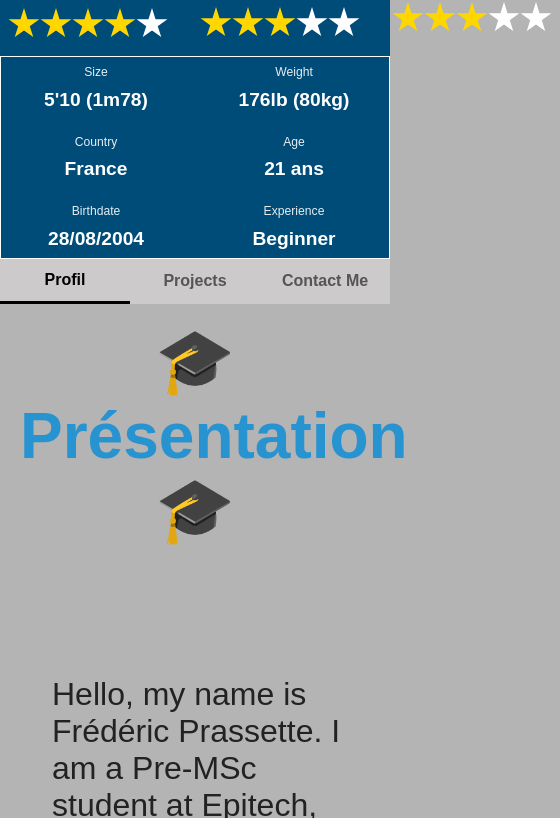
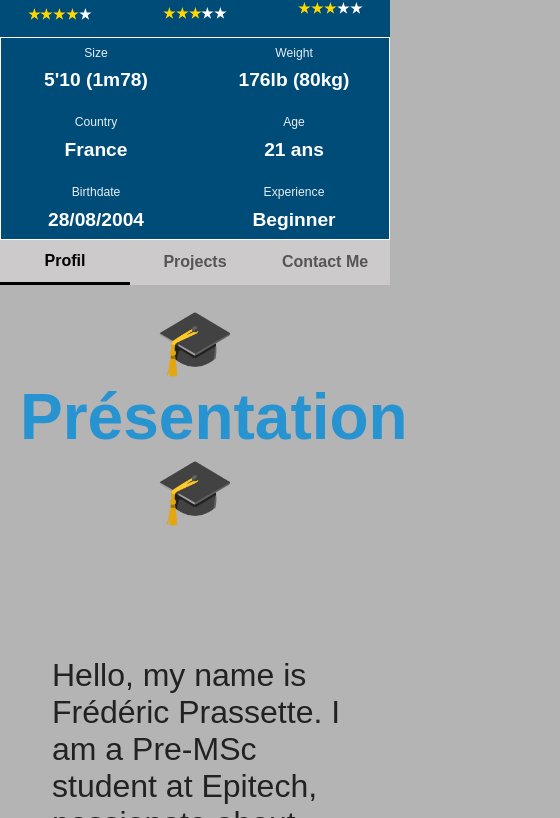
Before and after one commit to chopinenjoyer/portfolio, a plain HTML site: page index.html in a window 390 px wide. Shown: the part 508-1326 px from the top of the page, 560 px wide, since content can reach past the window. Drawn offline with Linux system fonts and the light colour scheme.

Commit message:
fix star bug

```diff
--- a/style.css
+++ b/style.css
@@ -552,7 +552,7 @@ textarea {
     min-height: auto;
   }
 
-  h.etoile {
+  .etoile {
   opacity: 0;
   width: 0.8rem;
   height: 0.8rem;
```
